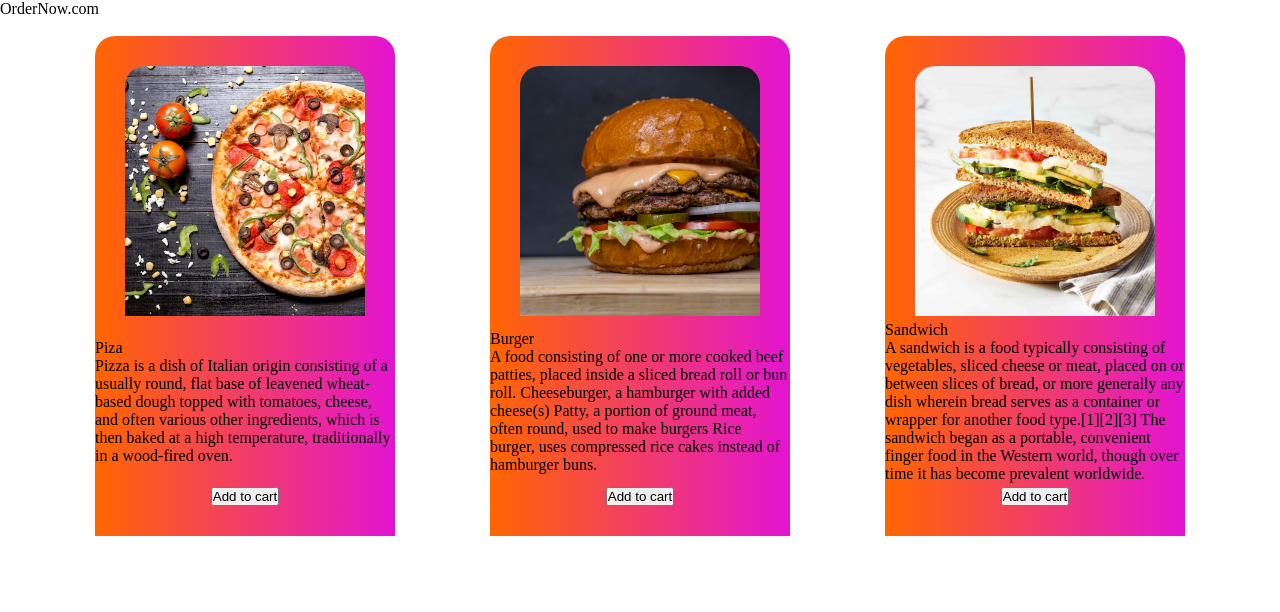
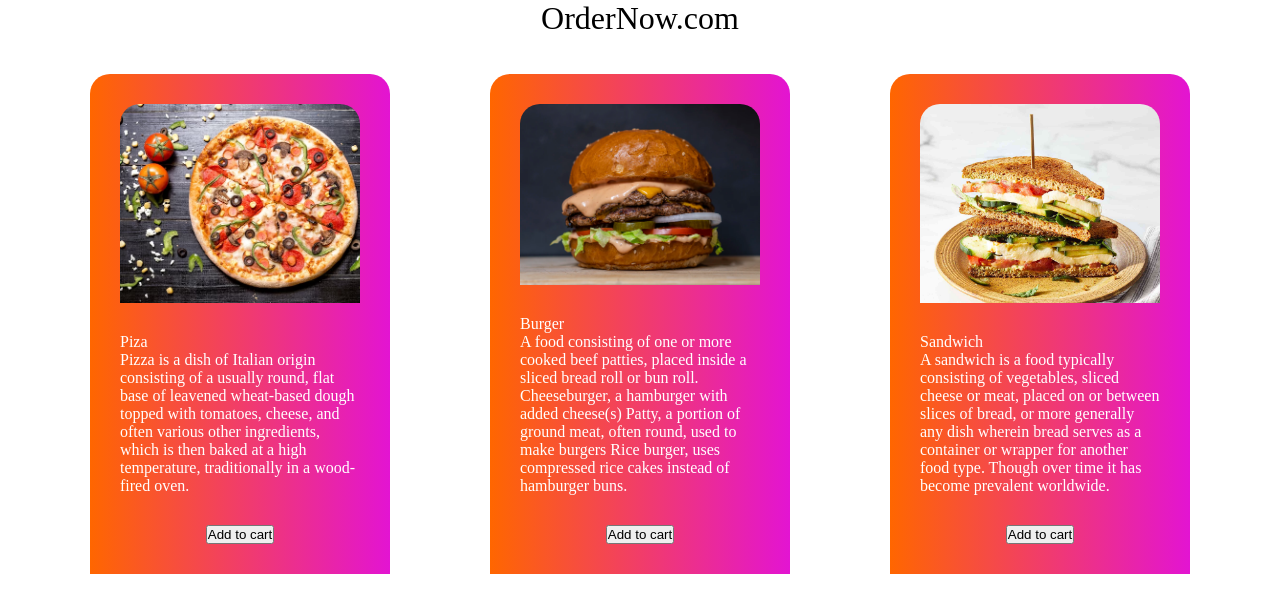
Before and after one commit to Kartik-Ranaut/ecommSite, a plain HTML site: page index.html in a window 1280 px wide. Drawn offline with Linux system fonts and the light colour scheme.

Commit message:
styles updated

```diff
--- a/index.html
+++ b/index.html
@@ -31,7 +31,8 @@
                 <div class="img"></div>
                 <div class="info">
                     <div class="head">Burger</div>
-                    <div class="data">A food consisting of one or more cooked beef patties, placed inside a sliced bread roll or bun roll.
+                    <div class="data">A food consisting of one or more cooked beef patties, placed inside a sliced bread
+                        roll or bun roll.
                         Cheeseburger, a hamburger with added cheese(s)
                         Patty, a portion of ground meat, often round, used to make burgers
                         Rice burger, uses compressed rice cakes instead of hamburger buns.</div>
@@ -42,7 +43,10 @@
                 <div class="img"></div>
                 <div class="info">
                     <div class="head">Sandwich</div>
-                    <div class="data">A sandwich is a food typically consisting of vegetables, sliced cheese or meat, placed on or between slices of bread, or more generally any dish wherein bread serves as a container or wrapper for another food type.[1][2][3] The sandwich began as a portable, convenient finger food in the Western world, though over time it has become prevalent worldwide.
+                    <div class="data">A sandwich is a food typically consisting of vegetables, sliced cheese or meat,
+                        placed on or between slices of bread, or more generally any dish wherein bread serves as a
+                        container or wrapper for another food type.
+                        Though over time it has become prevalent worldwide.
 
                     </div>
                 </div>
--- a/style.css
+++ b/style.css
@@ -8,6 +8,9 @@
     height: 80%;
     display: flex;
     justify-content: space-evenly;
+    flex-wrap: wrap;
+    gap: 10px;
+    color: white;
 }
 
 .prdt{
@@ -42,3 +45,12 @@
     background-image: url(sandwitch.jpg);
     background-size: cover;
 }
+.info{
+    padding: 30px;
+}
+
+.heading{
+    width: 100%;
+    text-align: center;
+    font-size: 2rem;
+}
```
